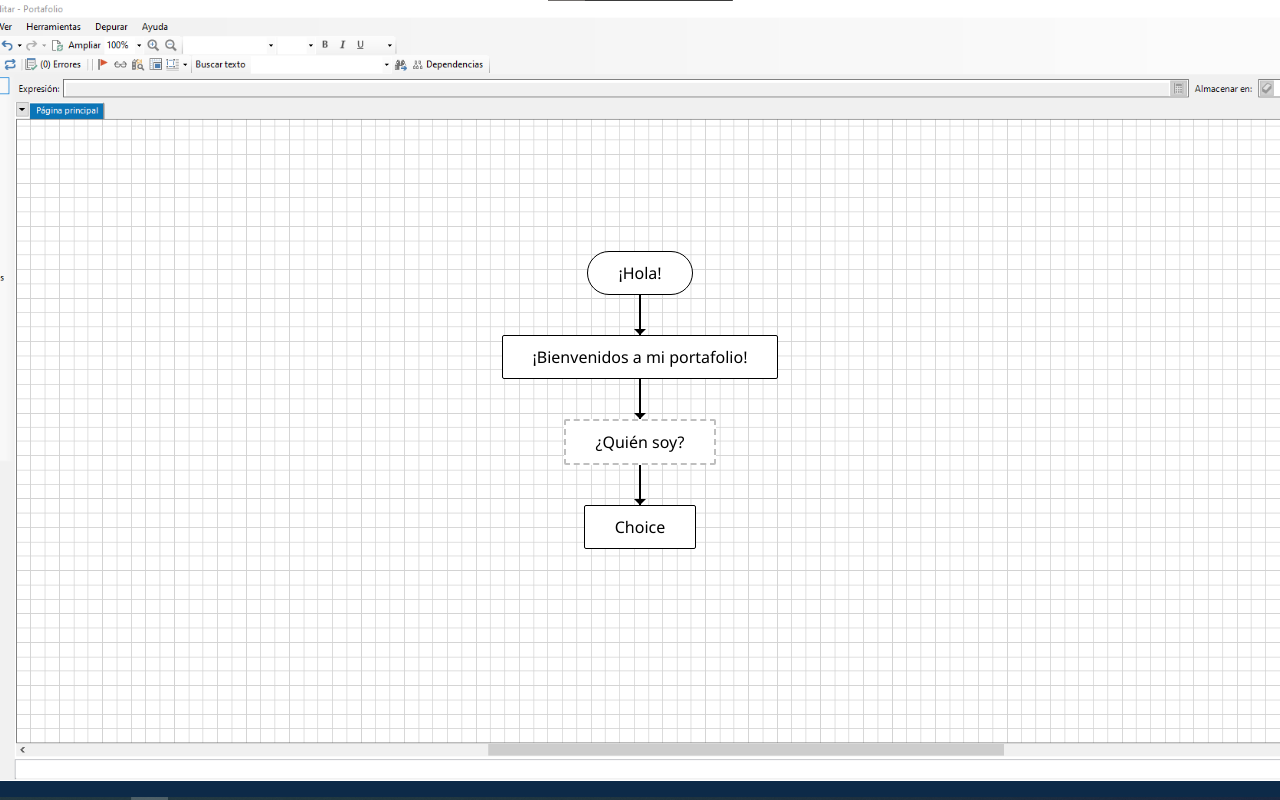
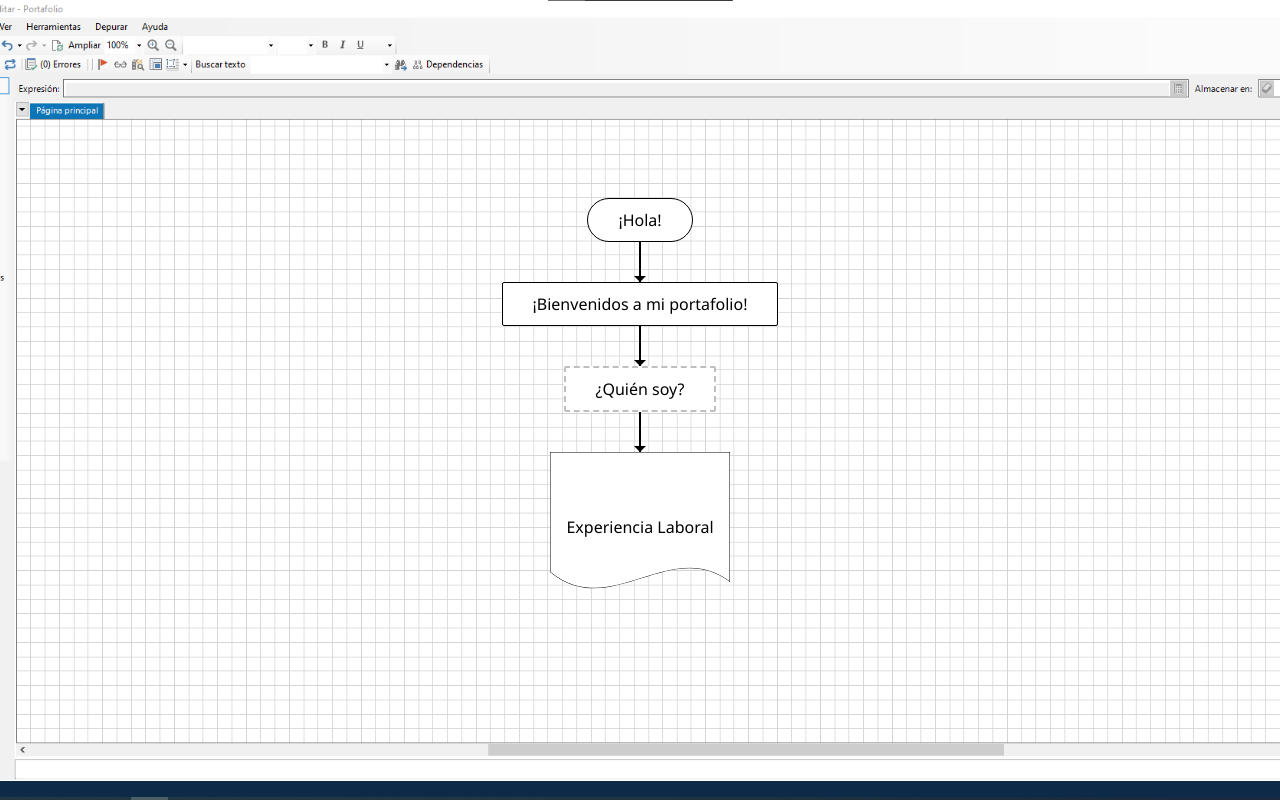
Before and after one commit to BrunoMorales23/portafolio, a Django app: template portafolio/main/templates/index.html in a window 1280 px wide. Run offline with Django 3.2, Linux system fonts and the light colour scheme; the template is opened without the code that fills it, so the values that code supplies are empty.

Commit message:
Styles Fixed | 'Experiencia Laboral' Added

```diff
--- a/portafolio/main/static/style.css
+++ b/portafolio/main/static/style.css
@@ -60,6 +60,7 @@ html, body {
     position: relative;
 }
 
+
 .content-Content.Note::before {
     content: '';
     position: absolute;
@@ -82,6 +83,31 @@ html, body {
 }
 
 .content-Content.Note:hover{
+    cursor: pointer;
+}
+
+.page-wave {
+  position: relative;
+  width: 180px;
+  height: 150px;
+  background: white;
+  display: flex;
+  justify-content: center;
+  align-items: center;
+  clip-path: path("M180,0 H0 V120 C60,170 120,85 180,130 Z");
+  overflow: hidden;
+}
+
+.page-wave-border {
+  position: absolute;
+  top: 0;
+  left: 0;
+  width: 100%;
+  height: 100%;
+}
+
+.page-wave:hover {
+  opacity: 1;
     cursor: pointer;
 }
 
--- a/portafolio/main/templates/index.html
+++ b/portafolio/main/templates/index.html
@@ -13,8 +13,13 @@
         <div class="arrow"></div>
         <p class="content-Content Note" id="openModal">¿Quién soy?</p>
         <div class="arrow"></div>
-        <p class="content-Content Square">Choice</p>
-    </div>
+        <div class="page-wave">Experiencia Laboral
+        <svg class="page-wave-border" viewBox="0 0 180 150" preserveAspectRatio="none">
+          <path d="M180,0 H0 V120 C60,170 120,85 180,130 Z" fill="none" stroke="black" stroke-width="1"/>
+        </svg>
+</div>
+
+
 </div>
 
   <div class="modal" id="myModal">
```
